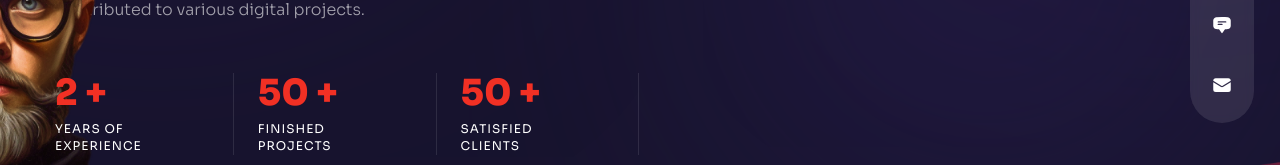
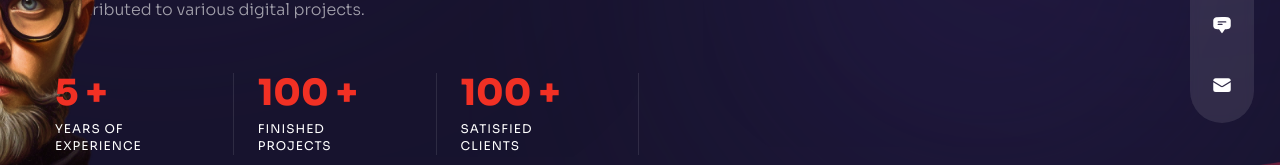
Before and after one commit to Kjeez/web, a Next.js app: page /about in a window 1280 px wide. Shown: the part 465-630 px from the top of the page. Built offline with nearby package versions, Linux system fonts and the light colour scheme.

Commit message:
animation removed

```diff
--- a/components/Transition.js
+++ b/components/Transition.js
@@ -21,15 +21,15 @@ const Transition = () => {
     <>
       <motion.div className="fixed top-0 bottom-0 right-full w-screen h-screen
       z-30 bg-[#2e2257]" variants={TransitionVariants} initial="initial"
-      animate="animate" exit="exit" transition={{delay:0.1, duration: 0.5, ease:'easeInOut'}}>
+      animate="animate" exit="exit" transition={{delay:0.1, duration: 0.2, ease:'easeIn'}}>
       </motion.div>
       <motion.div className="fixed top-0 bottom-0 right-full w-screen h-screen
       z-20 bg-[#3b2d71]" variants={TransitionVariants} initial="initial"
-      animate="animate" exit="exit" transition={{delay:0.25, duration: 0.5, ease:'easeInOut'}}>
+      animate="animate" exit="exit" transition={{delay:0.15, duration: 0.2, ease:'easeIn'}}>
       </motion.div>
       <motion.div className="fixed top-0 bottom-0 right-full w-screen h-screen
       z-10 bg-[#4b3792]" variants={TransitionVariants} initial="initial"
-      animate="animate" exit="exit" transition={{delay:0.45, duration: 0.5, ease:'easeInOut'}}>
+      animate="animate" exit="exit" transition={{delay:0.25, duration: 0.2, ease:'easeIn'}}>
       </motion.div>
     </>
   );
--- a/pages/_app.js
+++ b/pages/_app.js
@@ -13,11 +13,11 @@ function MyApp({ Component, pageProps }) {
   return (
     <Layout>
       <AnimatePresence mode='wait'>
-        <motion.div key={router.route} className='h-full'>
-          <Transition/>
+        <div key={router.route} className='h-full'>
+          {/* <Transition/> */}
           <Component {...pageProps} />
           <ToastContainer/>
-        </motion.div>
+        </div>
       </AnimatePresence>
     </Layout>
   )
--- a/pages/about/index.js
+++ b/pages/about/index.js
@@ -105,7 +105,7 @@ const About = () => {
   return (
     <div className='h-full bg-primary/30 py-32 text-center xl:text-left'>
       <Circles  />
-      <motion.div variants={fadeIn('right', 0.2)}
+      <motion.div variants={fadeIn('right', 0.1)}
         initial="hidden"
         animate="show"
         exit="hidden"
@@ -120,40 +120,41 @@ const About = () => {
       className="translate-z-0 w-full h-full"/>
     </div>
       </motion.div>
+
       <div className='container mx-auto h-full flex flex-col items-center xl:flex-row
       gap-x-6'>
         <div className='flex-1 flex flex-col justify-center'>
           <motion.h2
-          variants={fadeIn('right', 0.2)}
+          variants={fadeIn('right', 0.1)}
           initial="hidden"
           animate="show"
           exit="hidden" className='h2'>Captivating <span className='text_gradBlue'>stories</span> birth magnificent designs.</motion.h2>
           <motion.p
-          variants={fadeIn('right', 0.4)}
+          variants={fadeIn('right', 0.15)}
           initial="hidden"
           animate="show"
           exit="hidden" className='max-w-[500px] mx-auto xl:mx-0 mb-6 xl:mb-12 px-2 xl:px-0'>Hey there, I&#39;m Kunal. I&#39;ve been into web development for six years, freelancing for over two years as a full-stack developer. I&#39;ve worked remotely with agencies, advised startups, and contributed to various digital projects.</motion.p>
           <motion.div
-          variants={fadeIn('right', 0.6)}
+          variants={fadeIn('right', 0.2)}
           initial="hidden"
           animate="show"
           exit="hidden" className='hidden md:flex md:max-w-xl xl:max-w-none mx-auto xl:mx-0 mb-8'>
             <div className='flex flex-1 xl:gap-x-6'>
               <div className='relative flex-1 after:w-[1px] after:h-full after:bg-white/10 after:absolute after:top-0 after:right-0'>
                 <div className='text-2xl xl:text-4xl font-extrabold text-accent mb-2'>
-                  <CountUp start={0} end={2} duration={2}/> +
+                  <CountUp start={0} end={5} duration={2}/> +
                 </div>
                 <div className='text-xs uppercase tracking-[1px] leading-[1.4] max-w-[100px]'>Years of experience</div>
               </div>
               <div className='relative flex-1 after:w-[1px] after:h-full after:bg-white/10 after:absolute after:top-0 after:right-0'>
                 <div className='text-2xl xl:text-4xl font-extrabold text-accent mb-2'>
-                  <CountUp start={0} end={50} duration={5}/> +
+                  <CountUp start={0} end={100} duration={3}/> +
                 </div>
                 <div className='text-xs uppercase tracking-[1px] leading-[1.4] max-w-[100px]'>Finished projects</div>
               </div>
               <div className='relative flex-1 after:w-[1px] after:h-full after:bg-white/10 after:absolute after:top-0 after:right-0'>
                 <div className='text-2xl xl:text-4xl font-extrabold text-accent mb-2'>
-                  <CountUp start={0} end={50} duration={5}/> +
+                  <CountUp start={0} end={100} duration={3}/> +
                 </div>
                 <div className='text-xs uppercase tracking-[1px] leading-[1.4] max-w-[100px]'>Satisfied Clients</div>
               </div>
@@ -161,7 +162,7 @@ const About = () => {
           </motion.div>
         </div>
         <motion.div
-        variants={fadeIn('left', 0.4)}
+        variants={fadeIn('left', 0.2)}
         initial="hidden"
         animate="show"
         exit="hidden"className='flex flex-col w-full xl:max-w-[48%] h-[480px] xl:h-[480px]'>
@@ -200,6 +201,7 @@ const About = () => {
         </motion.div>
       </div>
     </div>
+
   )
 }
 
--- a/pages/index.js
+++ b/pages/index.js
@@ -43,11 +43,11 @@ const Home = () => {
   ></div>
   <div><ParticlesContainer /></div>
   <motion.div
-    variants={fadeIn('up', 0.5)}
+    variants={fadeIn('up', 0.2)}
     initial="hidden"
     animate="show"
     exit="hidden"
-    transition={{ duration: 1, ease: 'easeInOut' }}
+    transition={{ duration: 0.2, ease: 'easeOut' }}
     className="w-full h-full max-w-[636px] max-h-[580px] absolute -bottom-32 lg:bottom-0 lg:right-[5%]"
   >
     <Avatar />
```
Also changed, not shown: 1 other file (tests, documents, lock files or other folders).
